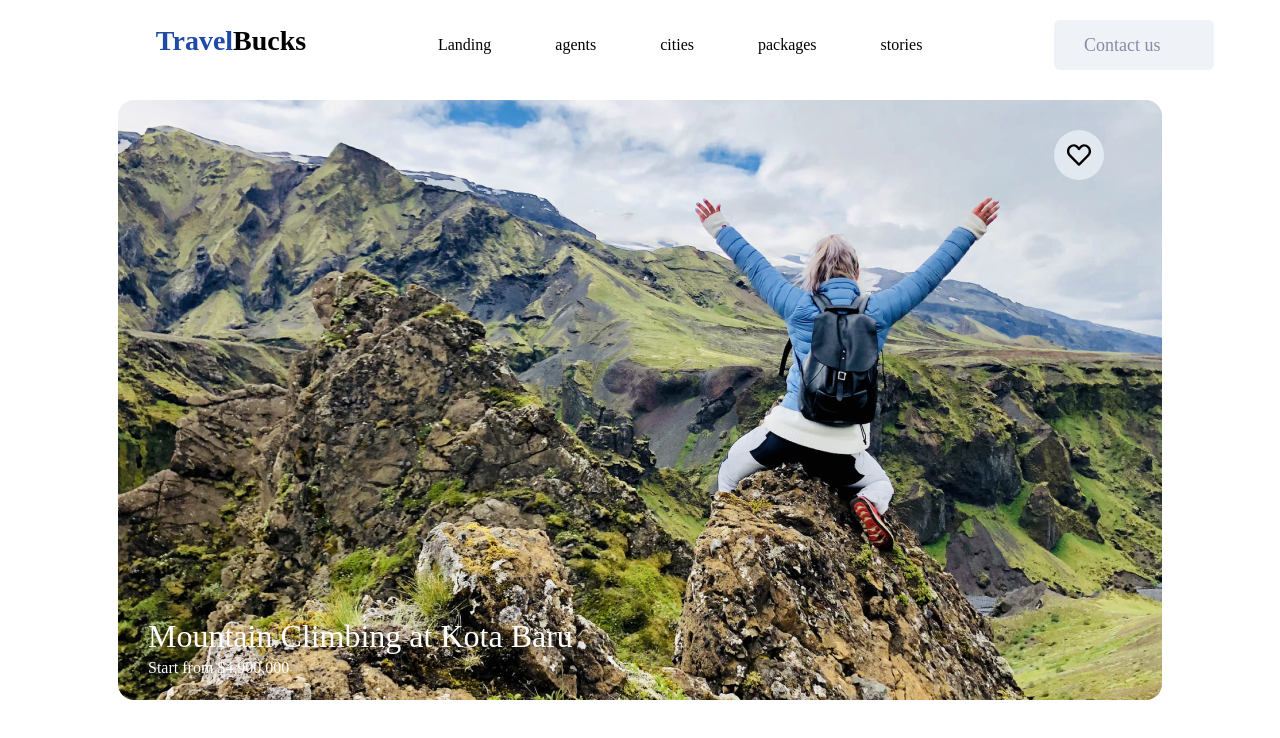
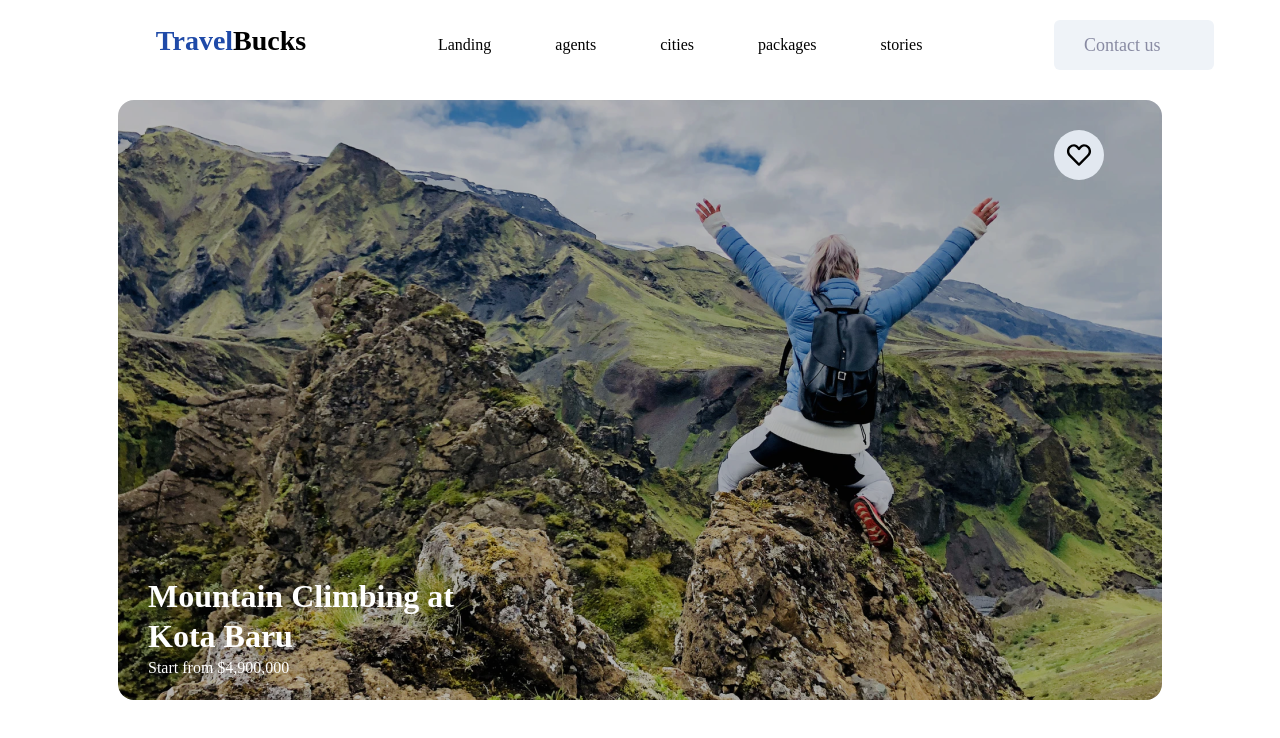
Before and after one commit to atheo810/slashing-tailwindcss, a website: page public/index.html in a window 1280 px wide. Drawn offline with Linux system fonts and the light colour scheme.

Commit message:
feat: Image Main

```diff
--- a/public/index.html
+++ b/public/index.html
@@ -37,7 +37,11 @@
     <div class="relative flex top-[30px] justify-center">
       <div class="relative">
         <!-- Image -->
-        <img class="rounded-2xl" src="img/terbang.png" alt="Terbangs" />
+        <img
+          class="rounded-2xl brightness-75"
+          src="img/terbang.png"
+          alt="Terbangs"
+        />
         <!-- Icons -->
         <div
           class="flex justify-center items-center absolute top-[30px] right-[58px] z-10 w-[50px] h-[50px] bg-slate-200 rounded-full"
@@ -55,12 +59,12 @@
 
         <!-- Article Image -->
         <article
-          class="absolute bottom-[20px] text-white font-poppins left-[30px]"
+          class="absolute bottom-[20px] text-white font-poppins left-[30px] w-[307px]"
         >
-          <h1 class="text-[32px] font-medium leading-10">
+          <h1 class="text-[32px] font-bold leading-10">
             Mountain Climbing at Kota Baru
           </h1>
-          <p>Start from $4,900,000</p>
+          <p class="">Start from $4,900,000</p>
         </article>
       </div>
     </div>
```
Also changed, not shown: public/css/style.css.
